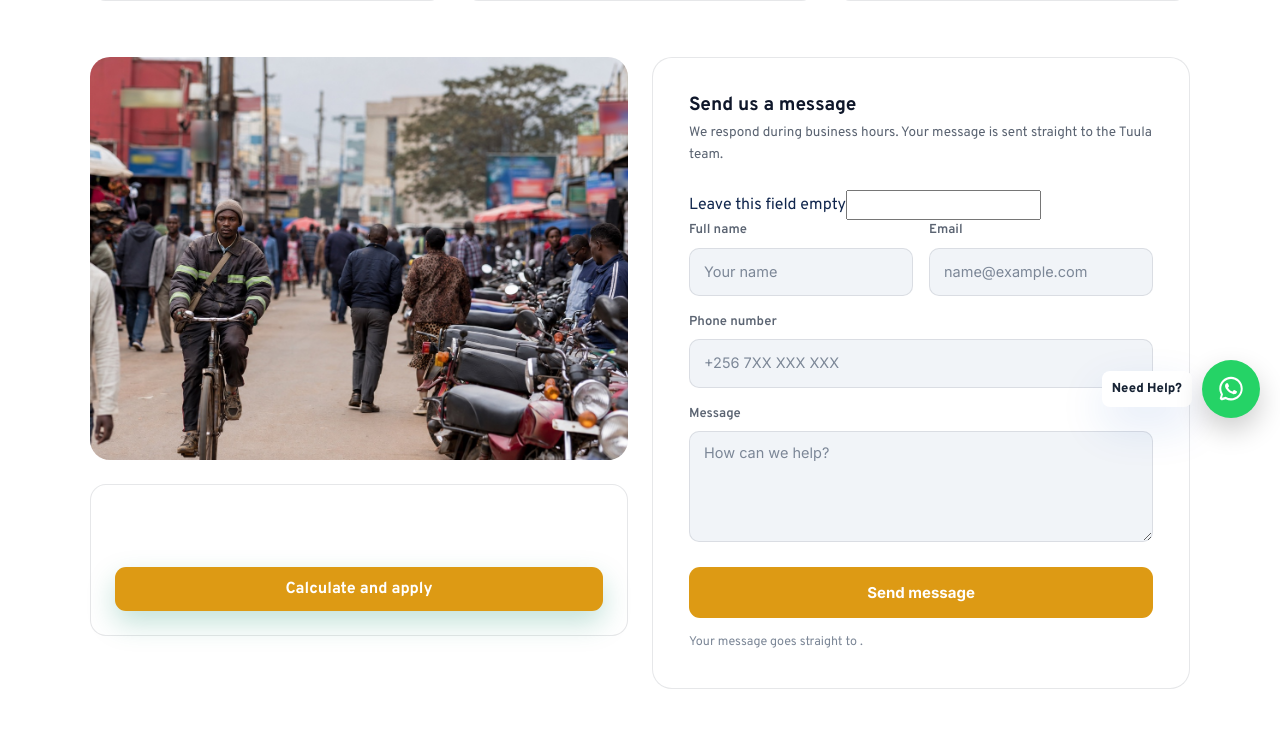
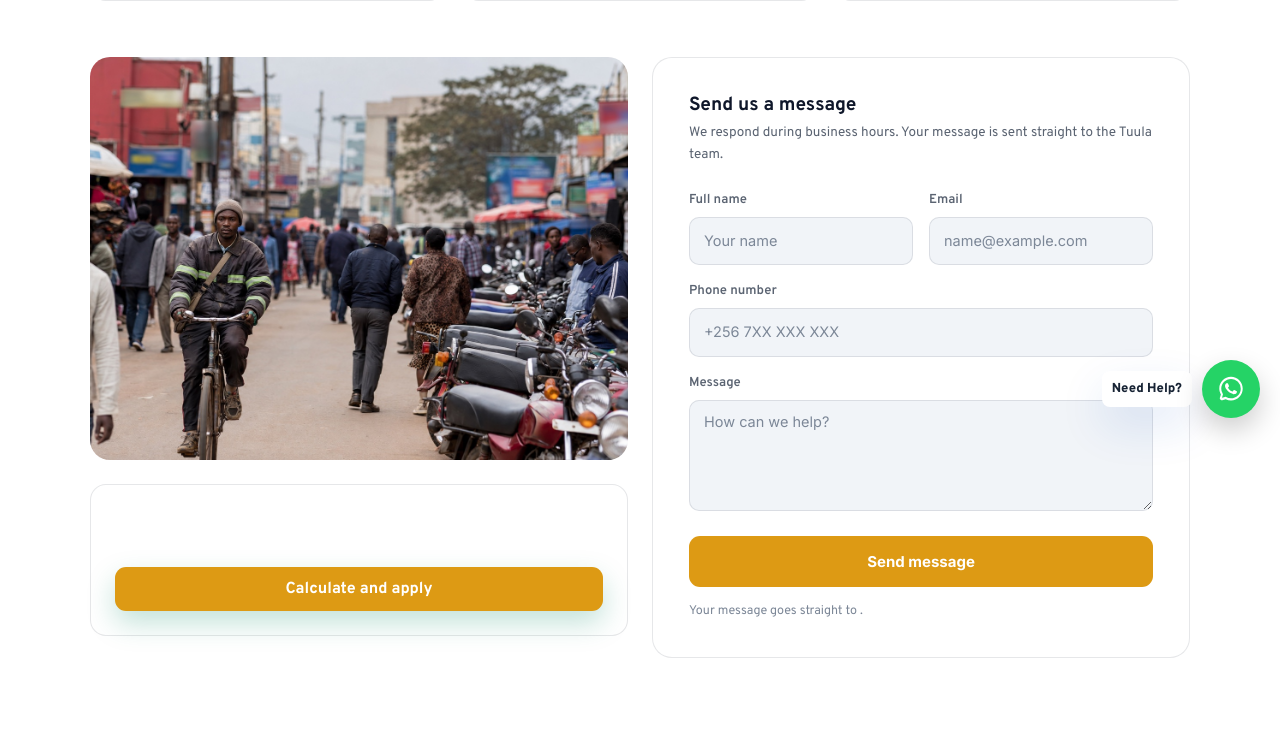
Before and after one commit to Briankaweesi2/tuula-theme, a WordPress theme: template template-contact.php in a window 1280 px wide. Shown: the part 362-1091 px from the top of the page. Run offline with PHP 8.4 and a stand-in for WordPress, Linux system fonts and the light colour scheme; the site name, menu and one post (Sample post) are stand-ins, and other content is empty; some web fonts are replaced.

Commit message:
Hide Formspree spam-trap field from visitors

```diff
--- a/template-contact.php
+++ b/template-contact.php
@@ -65,7 +65,7 @@ $img_base = get_template_directory_uri() . '/assets/images/';
 				<form action="https://formspree.io/f/mgakynov" method="POST" data-tv2-contact-form>
 					<input type="hidden" name="_subject" value="New website enquiry — Tuula Credit">
 					<input type="hidden" name="_replyto" value="">
-					<div class="tv2-form-honeypot" aria-hidden="true"><label>Leave this field empty<input type="text" name="_gotcha" tabindex="-1" autocomplete="off"></label></div>
+					<div aria-hidden="true" style="position:absolute;left:-10000px;width:1px;height:1px;overflow:hidden;"><label>Leave this field empty<input type="text" name="_gotcha" tabindex="-1" autocomplete="off"></label></div>
 					<div class="tv2-field-grid">
 						<label class="tv2-field">
 							<span><?php esc_html_e( 'Full name', 'tuula' ); ?></span>
```
